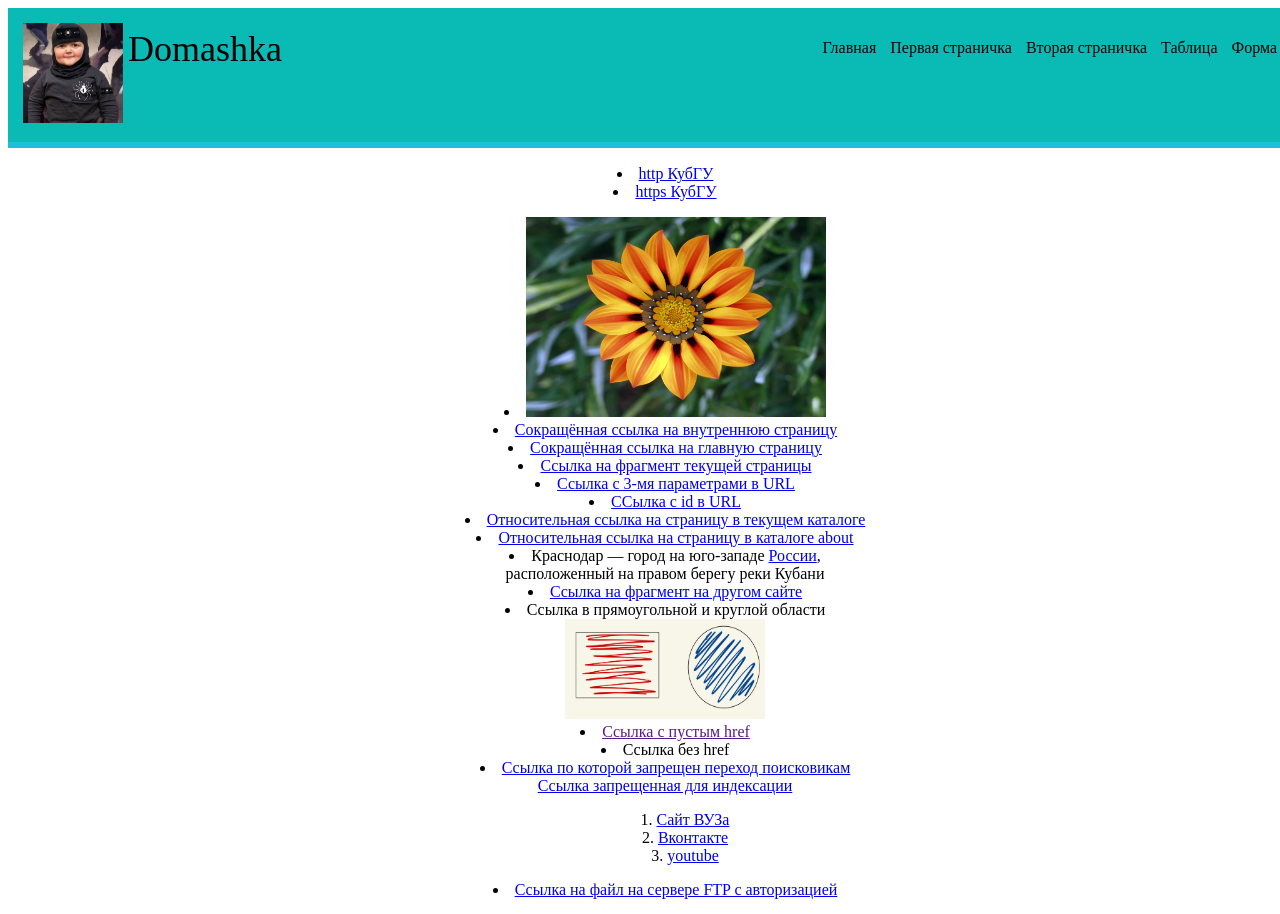
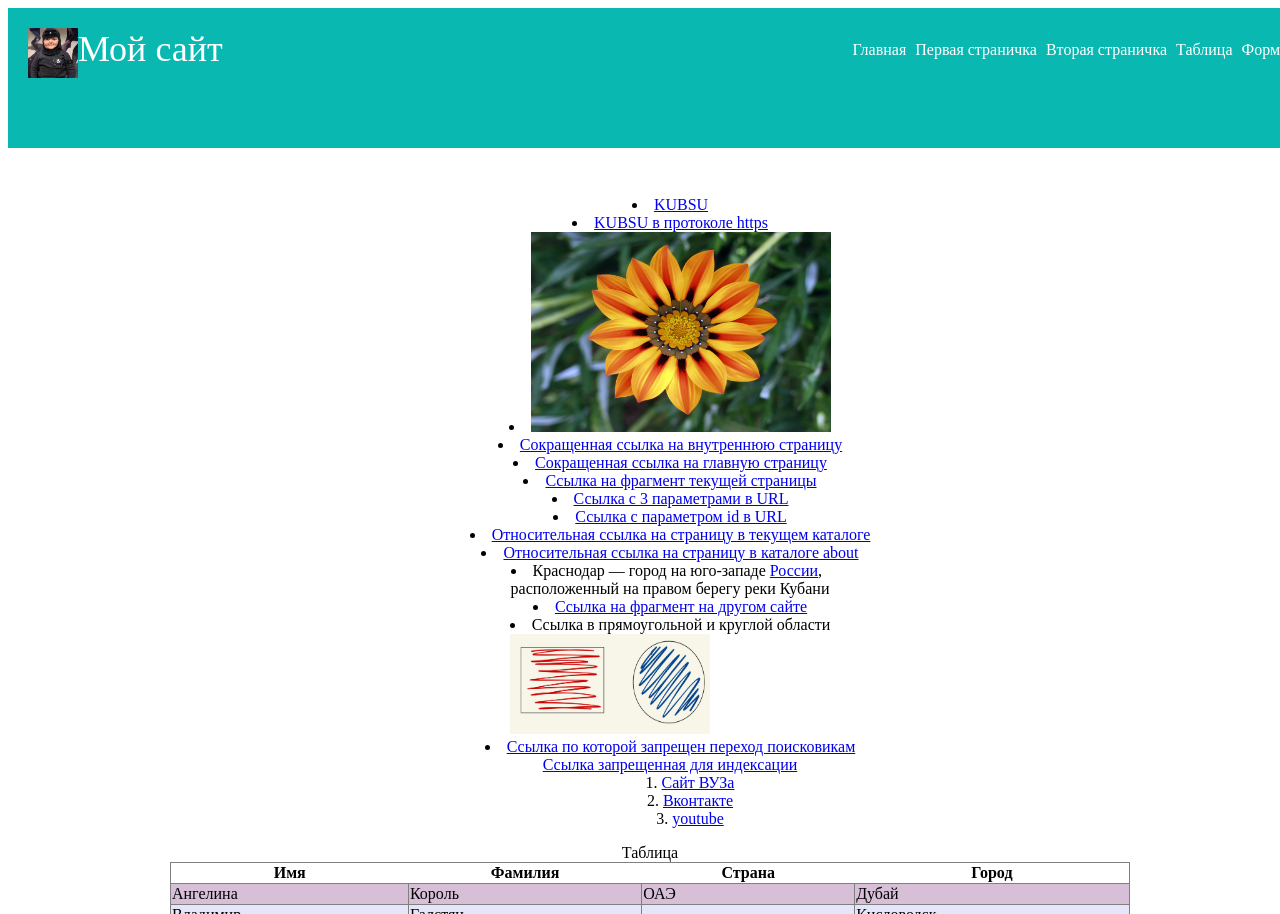
Before and after one commit to GeorgiiSadunyan/Form, a plain HTML site: page index.html in a window 1280 px wide. Shown: the top 914 px of the page. Drawn offline with Linux system fonts and the light colour scheme.

Commit message:
Add files via upload

```diff
--- a/index.html
+++ b/index.html
@@ -1,75 +1,56 @@
 <!DOCTYPE html>
 <html lang="ru">
 <head>
-    <div style="width:100%; background-color:#1ebfdb; padding: 10px; height:120px;">
+    <div style="width:100%; background-color:#0ab8b2; padding: 10px; height:120px;">
     <meta charset="UTF-8">
     <meta name="viewport" content="width=device-width, initial-scale=1.0">
-    <title>DZ1</title>
+    <title>Задание 3</title>
     <link rel="stylesheet" href="style.css">
 </head>
 <body>
  <header>
-        <div class="container">
-          <a href="#" class="logo"> <img src="hasbik.jpg" width="100" height="100" alt="logo"></a>
-          <a href="#" class="title">Domashka</a>
+      <a href="#" class="logo"> <img src="hasbik.jpg" width="50" height="50" alt="logo"></a>
+      <a href="#" class="title">Мой сайт</a>
       <nav class="shapka">
         <ul>
           <li><a href="index.html">Главная</a></li>
           <li><a href="index2.html">Первая страничка</a></li>
           <li><a href="./about/s1.html">Вторая страничка</a></li>
-              <li><a href="#a1">Таблица</a></li>
-              <li><a href="#a2">Форма</a></li>
+          <li><a href="#a2">Таблица</a></li>
+          <li><a href="#a1">Форма</a></li>
         </ul>
       </nav>
-        </div>
   </header>
   <div class="main">
-        <div class="container body">
     <nav class="spisok">
-
-    <br>
-<li> <a href="http://www.kubsu.ru/" title="Официальный сайт КубГУ">http КубГУ</a></li> <!-- 1 -->
-<li> <a href ="https://www.kubsu.ru/">https КубГУ</a></p></li> <!--2-->
-<li><a href = "http://www.kubsu.ru/" >
-    <img src="image.jpg" alt="Цветок" width="300" height="200" title="Ссылка-изображение"></a>  </li> <!--3-->
-
-<li><a href ="/about/s1.html"> Сокращённая ссылка на внутреннюю страницу</a></li> <!--4-->
-<li><a href ="/index.html"> Сокращённая ссылка на главную страницу</a></li> <!--5-->
-
-<li><a href="#silka">Ссылка на фрагмент текущей страницы</a></li>
-
-<li><a href="https://www.kubsu.ru/ru/abiturient"> Ссылка c 3-мя параметрами в URL</a></li> <!--7-->
-<li><a href="https://moodle.kubsu.ru/course/view.php?id=780"> ССылка c id в URL</a></li> <!--8-->
-<li><a href="/index2.html">Относительная ссылка на страницу в текущем каталоге</a></li> <!--9-->
-<li><a href="/about/s1.html">Относительная ссылка на страницу в каталоге about</a></li> <!--10-->
-<li>
-    Краснодар — город на юго-западе <a href="https://ru.wikipedia.org/wiki/Россия">России</a>,
-    <br>расположенный на правом берегу реки Кубани
-</li>
-
+      <ul> <br><br><br><br><br>
+          <li><a href="http://kubsu.ru/">KUBSU</a></li>
+          <li><a href="https://kubsu.ru/">KUBSU в протоколе https</a></li>
+          <li><a href = "http://www.kubsu.ru/"><img src="image.jpg" alt="Цветок" width="300" height="200" title="Ссылка-изображение"></a>  </li>
+          <li><a href="/about/s1.html"> Сокращенная ссылка на внутреннюю страницу</a></li>
+          <li><a href="/index.html"> Сокращенная ссылка на главную страницу</a></li>
+          <li><a href="#a1">Ссылка на фрагмент текущей страницы</a></li> <!--Возможна ошибка-->
+          <li><a href="https://yandex.ru/search/?text=russia&lr=56&clid=456889"> Ссылка с 3 параметрами в URL </a></li>
+          <li><a href="http://kubsu.ru/?id=fhttjk45"> Ссылка с параметром id в URL</a></li>
+          <li><a href="/index2.html"> Относительная ссылка на страницу в текущем каталоге</a></li>
+          <li><a href="/about/s1.html">Относительная ссылка на страницу в каталоге about</a></li>
+          <li>Краснодар — город на юго-западе <a href="https://ru.wikipedia.org/wiki/Россия">России</a>,<br>расположенный на правом берегу реки Кубани</li>
           <li><a href="https://ru.wikipedia.org/wiki/Кубгу#Рейтинги">Ссылка на фрагмент на другом сайте</a></li>
           <li>
           Ссылка в прямоугольной и круглой области <br>
           <img src="photo_2023-09-13_21-41-34.jpg" alt="Фото для задания" width="200" height="100" usemap="#link">
           <map name="link"><area shape="rect" coords="8,8,100,100" href="about/s1.html" alt="КВАДРАТ">
-<area shape="circle" coords="200,75,80" href="http://kubsu.ru" alt="КРУГ"> <!--15-->
+          <area shape="circle" coords="200,75,80" href="http://kubsu.ru" alt="КРУГ">
           </map></li>
 
-<li><a href>Ссылка с пустым href</a></li> <!--16-->
-<li><a>Ссылка без href</a></li> <!--17-->
-
           <li><a href="index2.html" rel="nofollow"> Ссылка по которой запрещен переход поисковикам</a></li>
-
           <a href="index2.html" rel="nofollow"><noindex>Ссылка запрещенная для индексации</noindex></a>
-
           <ol>
           <li><a  href="https://kubsu.ru" title="Сайт КУБГУ"> Сайт ВУЗа</a></li>
           <li><a  href="https://vk.com/" title="сайт Вконтакте"> Вконтакте</a></li>
           <li><a  href="https://www.youtube.com/" title="Youtube"> youtube</a></li>
           </ol>
-<li><a href="ftp://demo@test.rebex.net/pub/example/imap-console-client.png">Ссылка на файл на сервере FTP
-    c авторизацией</a></li>
-    <br>
+      </nav>
       <table>
         <caption id="a1">Таблица</caption>
         <thead>
@@ -123,67 +104,58 @@
           </tr>
         </tbody>
         </table>
-<br><h2 id="a2">Форма:</h2>
+      <div class="forma">
+      <h2 id="a1">Форма:</h2>
       <form action="/" method="POST">
       <label>
-    ФИО: <br>
+        ФИО:<br />
         <input type="text" name="student_name" placeholder="Иванов Иван Иванович">
-</label>
-<br>
+      </label><br />
       <label>
-    Номер телефона:<br>
+        Номер телефона:<br />
         <input type="number" name="student_pnone">
-</label>
-<br>
+      </label><br />
       <label>
-    Email:<br>
+        Email:<br />
         <input type="email" name="email" placeholder="Введите вашу почту">
-</label>
-<br>
+      </label><br />
       <label>
-    Дата рождения:<br>
-    <input type="date" name="date">flex
-</label>
-<br>
+        Дата рождения:<br />
+        <input type="date" name="date">
+      </label><br />
       <label>
-    Пол:<br>
-    <input name="sex" type="radio" value="male">Мужской
-</label>
+        Пол:<br />
+          <input name=sex type="radio" value="male">
+          Мужской</label>
       <label>
-    <input name="sex" type="radio" value="female">Женский
-</label>
-<br><br>
-<label>Любимый язык программирования</label><br />
-  <select name="language[]" multiple="multiple" size="11">
-      <option value="1">Pascal</option>
-      <option value="2">C</option>
-      <option value="3">C++</option>
-      <option value="4">JavaScript</option>
-      <option value="5">PHP</option>
-      <option value="6">Python</option>
-      <option value="7">Java</option>
-      <option value="8">Haskel</option>
-      <option value="9">Clojure</option>
-      <option value="10">Prolog</option>
-      <option value="11">Scala</option>
-  </select><br />
-<br>
-
+          <input name=sex type="radio" value="female" checked="checked">
+          Женский</label> <br />
       <label>
-    Биография:<br>
+      Любимый язык программирования: <br>
+        <select name="PL[]" multiple="multiple">
+            <option value="Pascal">Pascal</option>
+            <option value="C">C</option>
+            <option value="C++">C++</option>
+            <option value="JavaScript">JavaScript</option>
+            <option value="PHP">PHP</option>
+            <option value="Python">Python</option>
+            <option value="Haskel">Haskel</option>
+            <option value="Clojure">Clojure</option>
+            <option value="Prolog">Prolog</option>
+            <option value="Scala">Scala</option>
+        </select>
+      </label><br />
+      <label>
+        Биография:<br />
         <textarea name="student_bio"></textarea>
-</label><br>
-<label>
-    С контрактом ознакомлен(а):
-    <input type="checkbox" name="check">
-</label>
-<br>
+      </label><br />
+      <label> С контрактом ознакомлен(а):<input type="checkbox" name="check"></label><br />
       <input type="submit" value="Сохранить">
       </form>
-<br>
-<div> <footer>
+    </div>
+  </div>
+  <footer>
     2023 Садунян Георгий 27/2
-  </footer></div>
-
+  </footer>
   </body>
 </html>
--- a/style.css
+++ b/style.css
@@ -1,79 +1,24 @@
-header{
-    background-color: #0abab5;
-    margin: -10px;
+header
+{
+  width: 100%;
+  background-color: #0ab8b2;
+  margin: 10px;
   padding: 0;
 }
-  header{
-    display: flex;
+header a{
+  text-decoration: none;
+  color: rgb(255, 255, 255);
 }
-  .logo {
-      float: left;
-    }
-  .title{
-      float: left;
-      margin: 0;
-      padding: 5px;
-      color: black;
-      text-decoration: none;
-      font-size: 36px;
-  }
-    .shapka {
-      float: right;
-    }
-    .shapka ul {
-      margin: 0;
-      padding: 0;
+header ul{
   list-style: none;
 }
-    .shapka li {
-      display: inline-block;
-      margin-left: 10px; /*способ разместить элементы в строку*/
-    }
-    .container:after {
-      content: "";
-      display: table;
-      clear: both;
-    }
-    .container {
-      width: 100%;
-      padding: 15px;
-      margin: 0 auto;
-    }
-    .shapka a{
-      line-height: 50px;
-      text-decoration: none;
-      color: black;
-    }
-    .container body {
-      float:left;
-    }
-    .container body{
-      width: 100%;
-      text-align: center;
-    }
-    .main{
-      text-align: center;
-    }
-    .container body{
-      display: inline-block;
-    }
-    ul{
-      text-align: center;
-      list-style-position: inside;
-    }
-    ol{
-      text-align: center;
-      list-style-position: inside;
-    }
-    .container body ul{
-      display: inline-block;
-      text-align: left;
+.title
+{
+  font-size: 36px;
 }
 table {
   border: 1px solid grey;
-      border-collapse: collapse;/*совместим рамки*/
-      width: 60%;
-      margin-left: 20%;
+  border-collapse: collapse;
 }
 td {
   border: 1px solid grey;
@@ -86,9 +31,116 @@ header{
 {
     background: #E6E6FA;
 }
+.main
+{
+  display: flex;
+  justify-content: center;
+  align-items: center;
+  flex-direction: column;
+}
+form
+{
+  text-align: center;
+  padding-bottom:30px ;
+}
+#a1
+{
+  text-align: center;
+}
 footer{
+  display: flex;
+  justify-content: flex-start;
   padding: 20px;
-    margin: -10px;
+  margin: -20px;
   background-color: #D8BFD8;
   color: #000;
 }
+@media screen and (min-width:360px){
+  .logo
+  {
+    display: flex;
+    justify-content: flex-start;
+  }
+  .title
+  {
+    display: flex;
+    justify-content: flex-end;
+    margin-top: -50px;
+  }
+  .shapka li
+  {
+    margin-left: -40px;
+  }
+  .spisok ul
+  {
+    display: flex;
+    flex-direction: column;
+    justify-content: center;
+    align-items: center;
+  }
+  .spisok ol {
+    display: flex;
+    flex-direction: column;
+    justify-content: center;
+    align-items: center;
+  }
+  .spisok ul{
+    list-style-position: inside;
+  }
+  .spisok ol{
+    list-style-position: inside;
+  }
+  table
+  {
+    order:-1;
+    width: 50%;
+  }
+}
+@media screen and (min-width:768px) {
+  .logo
+  {
+    display: flex;
+    justify-content: flex-start;
+  }
+  .title
+  {
+    display: flex;
+    justify-content: flex-start;
+    margin-left: 50px;
+  }
+  .shapka
+  {
+    display: flex;
+    justify-content: flex-end;
+    margin-top: -50px;
+    padding: 5px;
+  }
+  .shapka li
+  {
+    display: inline;
+    margin-left: 5px;
+  }
+  .main ul
+  {
+    width: 960px;
+  }
+  .spisok ul
+  {
+    display: flex;
+    flex-direction: column;
+    justify-content: center;
+    align-items: center;
+  }
+  table
+  {
+    order:0;
+    width: 960px;
+  }
+
+}
+.navbar-nav {
+  margin-left: auto;
+}
+.spisok{
+  list-style-position: inside;
+}
```
Lines whose indentation alone changed are shown as unchanged.
